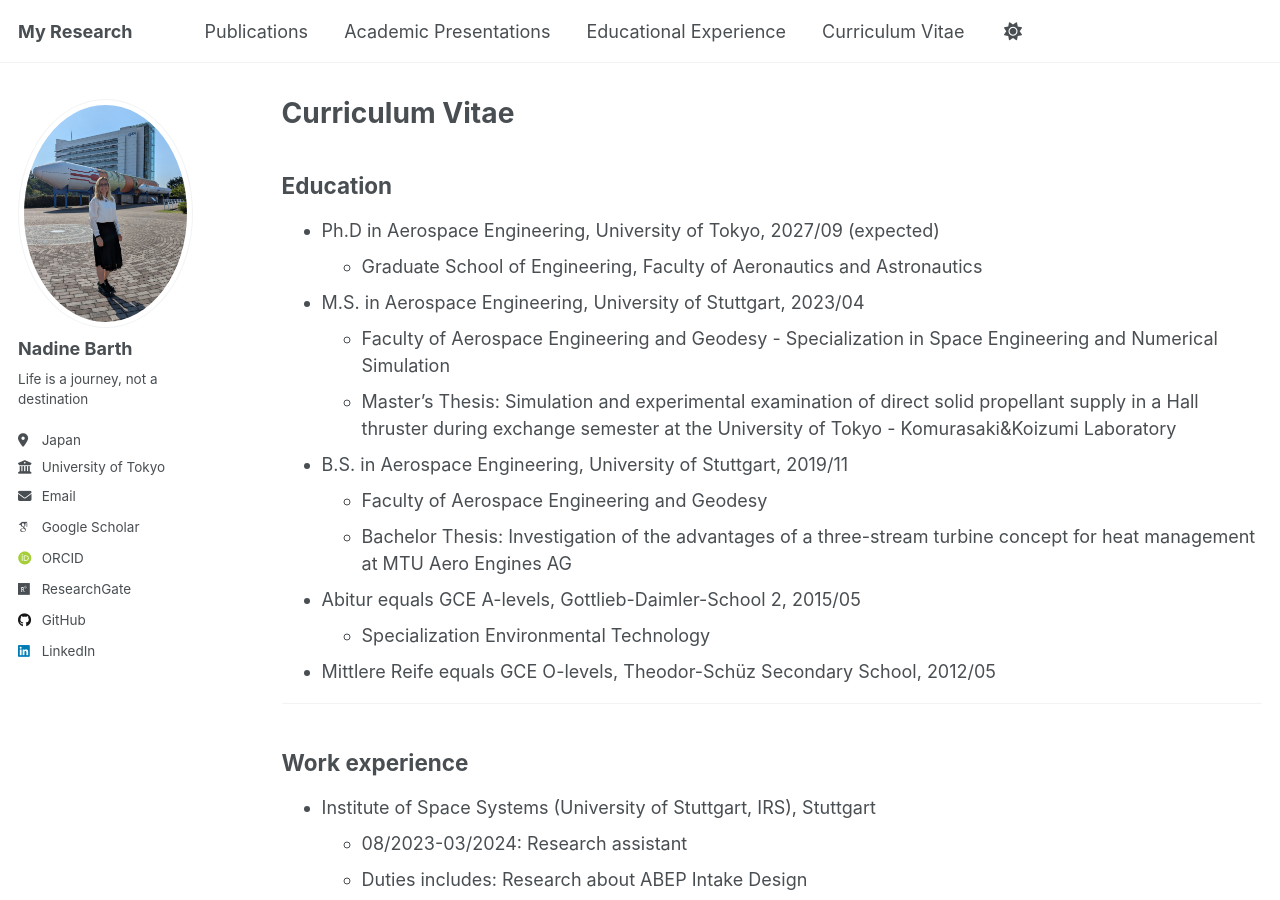
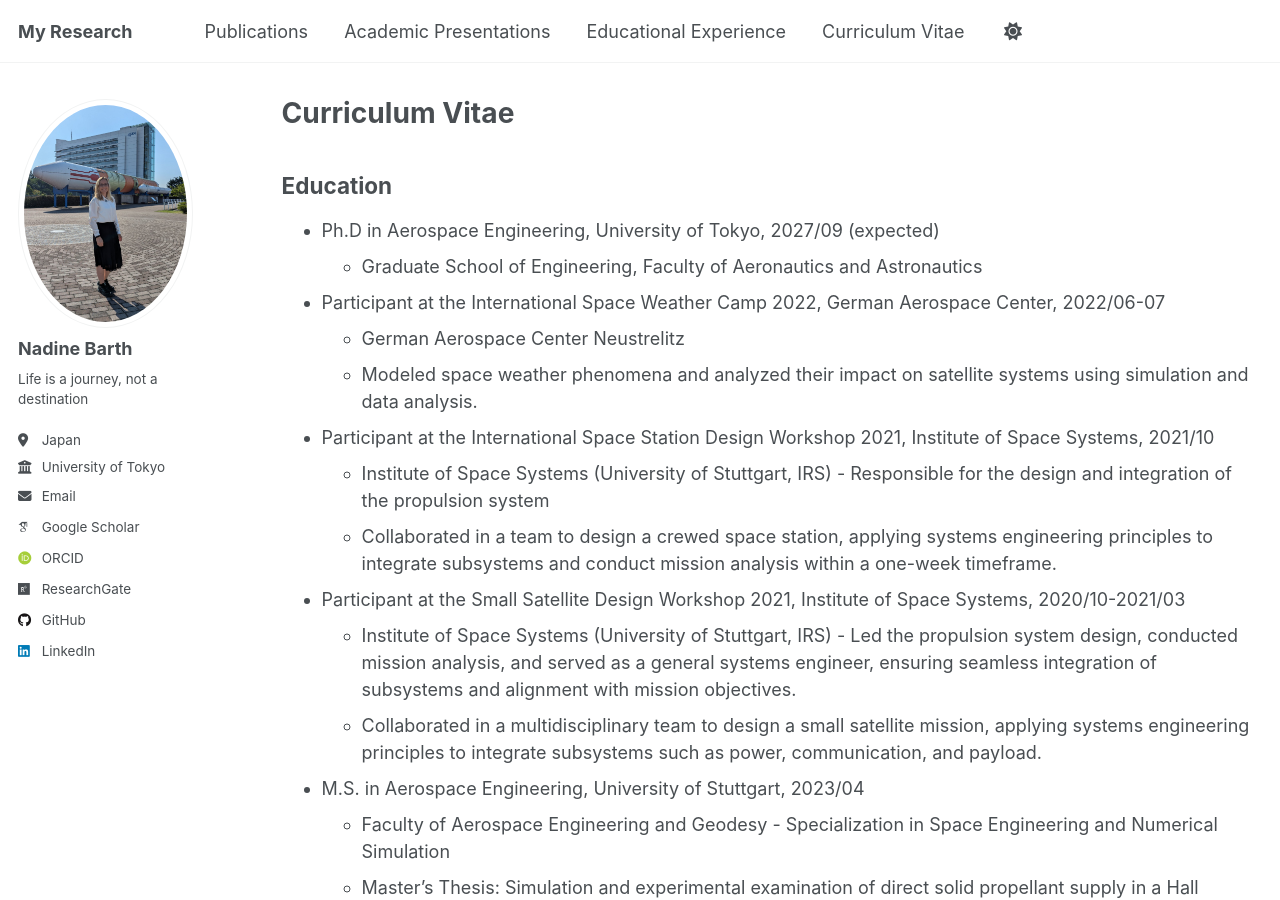
Before and after one commit to Barth-Nadine/Research, a Jekyll site: the page built from _pages/cv.md, in a window 1280 px wide and 900 px high. Built offline with Jekyll 4.4.1, drawn with Linux system fonts in a browser that asks for light colours; some web fonts are replaced.

Commit message:
Added Camps to CV

```diff
--- a/_pages/cv.md
+++ b/_pages/cv.md
@@ -16,6 +16,18 @@ Education
 ----
 * Ph.D in Aerospace Engineering, University of Tokyo, 2027/09 (expected)
 	* Graduate School of Engineering, Faculty of Aeronautics and Astronautics
+
+* Participant at the International Space Weather Camp 2022, German Aerospace Center, 2022/06-07
+	* German Aerospace Center Neustrelitz
+	* Modeled space weather phenomena and analyzed their impact on satellite systems using simulation and data analysis.
+
+* Participant at the International Space Station Design Workshop 2021, Institute of Space Systems, 2021/10
+	* Institute of Space Systems (University of Stuttgart, IRS) - Responsible for the design and integration of the propulsion system
+	* Collaborated in a team to design a crewed space station, applying systems engineering principles to integrate subsystems and conduct mission analysis within a one-week timeframe.
+
+* Participant at the Small Satellite Design Workshop 2021, Institute of Space Systems, 2020/10-2021/03
+	* Institute of Space Systems (University of Stuttgart, IRS) - Led the propulsion system design, conducted mission analysis, and served as a general systems engineer, ensuring seamless integration of subsystems and alignment with mission objectives.
+	* Collaborated in a multidisciplinary team to design a small satellite mission, applying systems engineering principles to integrate subsystems such as power, communication, and payload.
 
 * M.S. in Aerospace Engineering, University of Stuttgart, 2023/04
 	* Faculty of Aerospace Engineering and Geodesy - Specialization in Space Engineering and Numerical Simulation
```
Also changed, not shown: _publications/2022_07_DIANA-Dedicated Infrastructure and Architecture for Near-Earth Astronautics.md (renamed from _publications/2022_DIANA-Dedicated Infrastructure and Architecture for Near-Earth Astronautics.md, +1 -1 lines), _publications/2022_11_Feasibility studies for a dust observatory between Earth and the asteroid belt.md (renamed from _publications/2022_Feasibility studies for a dust observatory between Earth and the asteroid belt.md), _publications/2025_01_Experimental investigation on ionization length required for efficient operation of argon Hall thrusters.md (renamed from _publications/2025_Experimental investigation on ionization length required for efficient operation of argon Hall thrusters.md), _publications/2025_08_Solar Activity Dependency of a Specular Intake for an ABEP System.md (renamed from _publications/2025_Solar Activity Dependency of a Specular Intake for an ABEP System.md).
